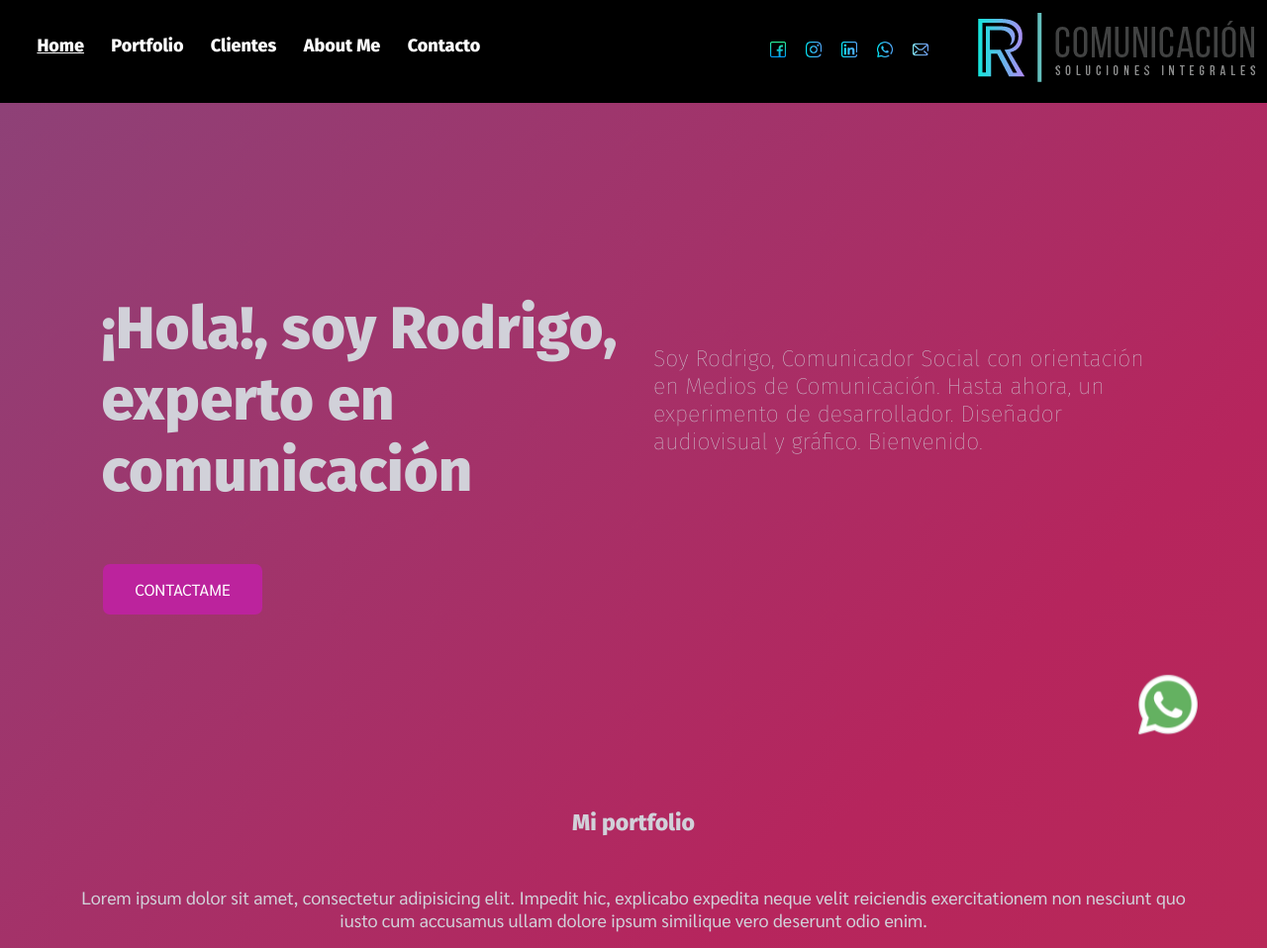
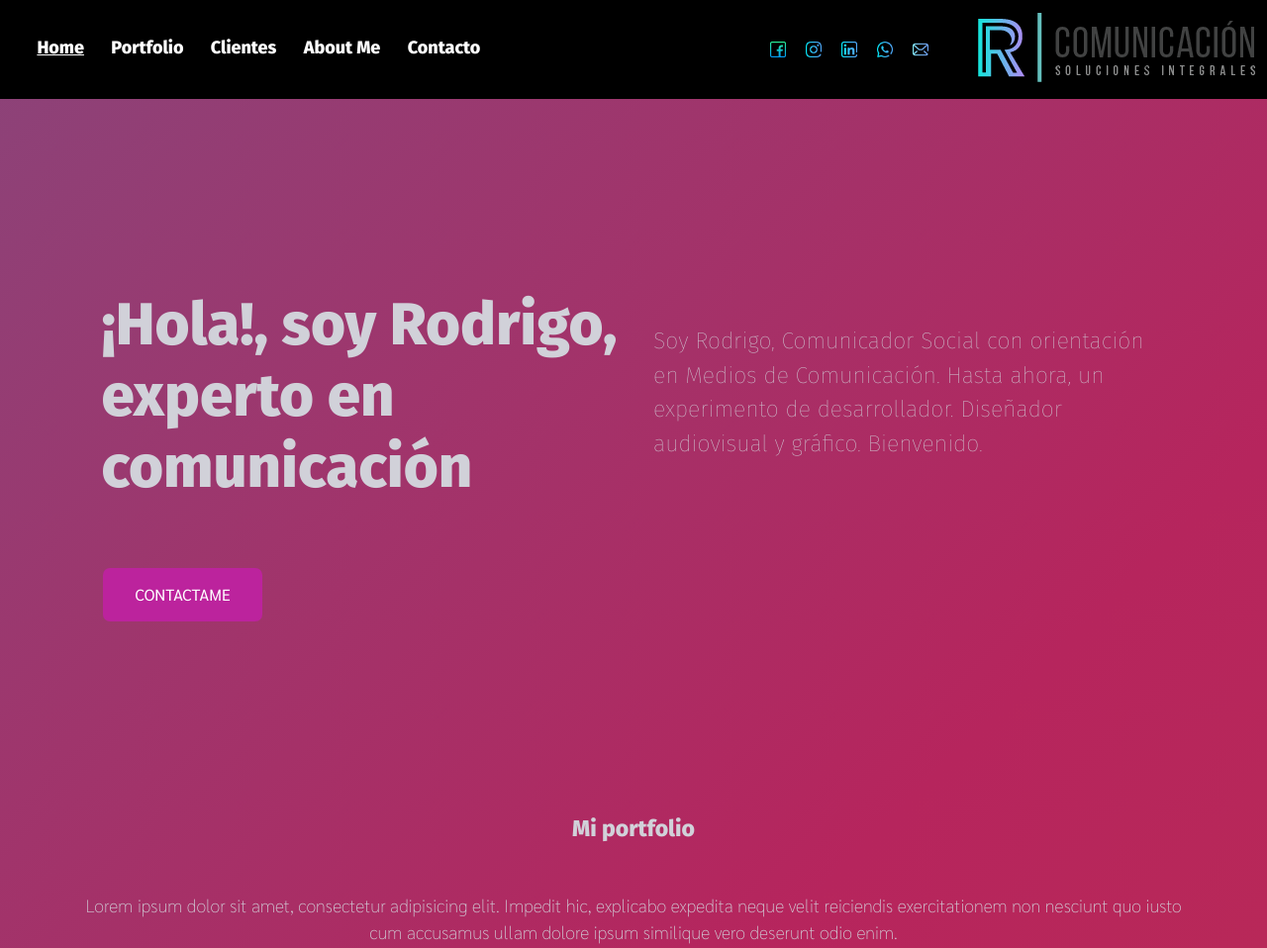
Before and after one commit to rzc78/proyecto-landing-rzc, a plain HTML site: page index.html in a window 1280 px wide. Shown: the top 958 px of the page at 99% size. Drawn offline with nearby package versions, Linux system fonts and the light colour scheme.

Commit message:
Comienzo de maquetado y agregado de componentes de booststrap

```diff
--- a/css/styles.css
+++ b/css/styles.css
@@ -119,6 +119,7 @@ nav ul li a{
 
 .titleH1{
     font-family: Fira Sans, sans-serif;
+    font-weight: 800;
     font-size: 60px;
     color: rgb(209, 209, 217);
     animate__slideInLeft
@@ -142,6 +143,7 @@ nav ul li a{
 .tituloGrande{
     font-family: Fira Sans, sans-serif;
     font-size: 35px;
+    font-weight:
     text-align: center;
     color: rgb(209, 209, 217);
     padding: 3.5%;
@@ -151,15 +153,17 @@ nav ul li a{
 .subtitulo{
     font-family: Fira Sans, sans-serif;
     font-size: 23px;
+    font-weight: 800;
     color: rgb(209, 209, 217);
     text-align: center;
     margin: 35px 25px 0 25px;
 }
 .cuerpo{
-    text-align: center;
-    color: rgb(209, 209, 217);
     font-family: sarabun, sans-serif;
     font-size: 18px;
+    font-weight: 100;
+    color: rgb(209, 209, 217);
+    text-align: center;
     margin: 50px 80px;
 }
 .cuerpoJustificado {
@@ -380,8 +384,6 @@ th, td {
     padding: 18px 30px;
     max-width: 60px;
     position: fixed;
-    bottom: 40px;
-    right: 40px;
     z-index: 99;
 }
 
--- a/index.html
+++ b/index.html
@@ -7,7 +7,8 @@
     <link rel="icon" href="./assets/images/favicon-rz.png">
     <link rel="preconnect" href="https://fonts.googleapis.com">
     <link rel="preconnect" href="https://fonts.gstatic.com" crossorigin>
-    <link href="https://fonts.googleapis.com/css2?family=Fira+Sans:ital,wght@0,100;0,800;1,200&family=Sarabun:ital,wght@0,300;0,400;0,700;1,300;1,400;1,700&display=swap" rel="stylesheet">
+    <link href="https://cdn.jsdelivr.net/npm/bootstrap@5.1.3/dist/css/bootstrap.min.css" rel="stylesheet" integrity="sha384-1BmE4kWBq78iYhFldvKuhfTAU6auU8tT94WrHftjDbrCEXSU1oBoqyl2QvZ6jIW3" crossorigin="anonymous">
+    <link href="https://fonts.googleapis.com/css2?family=Fira+Sans:ital,wght@0,100;0,800;1,200&family=Sarabun:ital,wght@0,100;0,300;0,400;0,700;1,300;1,400;1,700&display=swap" rel="stylesheet">
     <link href="https://unpkg.com/aos@2.3.1/dist/aos.css" rel="stylesheet">
     <link rel="stylesheet" href="./css/styles.css">
     <link rel="stylesheet" href="https://cdnjs.cloudflare.com/ajax/libs/animate.css/4.1.1/animate.min.css">
@@ -78,7 +79,6 @@
             <div class="centrado">
                 <a class=button href="./clientes.html" class="boton">Ver más</a>
             </div>
-
         </section>
     <!-- section about me (experiencia laboral) -->
         <section id="about">
@@ -146,5 +146,6 @@
 <script>
     AOS.init();
 </script>
+<script src="https://cdn.jsdelivr.net/npm/bootstrap@5.1.3/dist/js/bootstrap.bundle.min.js" integrity="sha384-ka7Sk0Gln4gmtz2MlQnikT1wXgYsOg+OMhuP+IlRH9sENBO0LRn5q+8nbTov4+1p" crossorigin="anonymous"></script>
 </body>
 </html>
```
Also changed, not shown: clientes.html (+3 -1 lines), contacto.html (+3 -1 lines), portfolio.html (+3 -1 lines).
